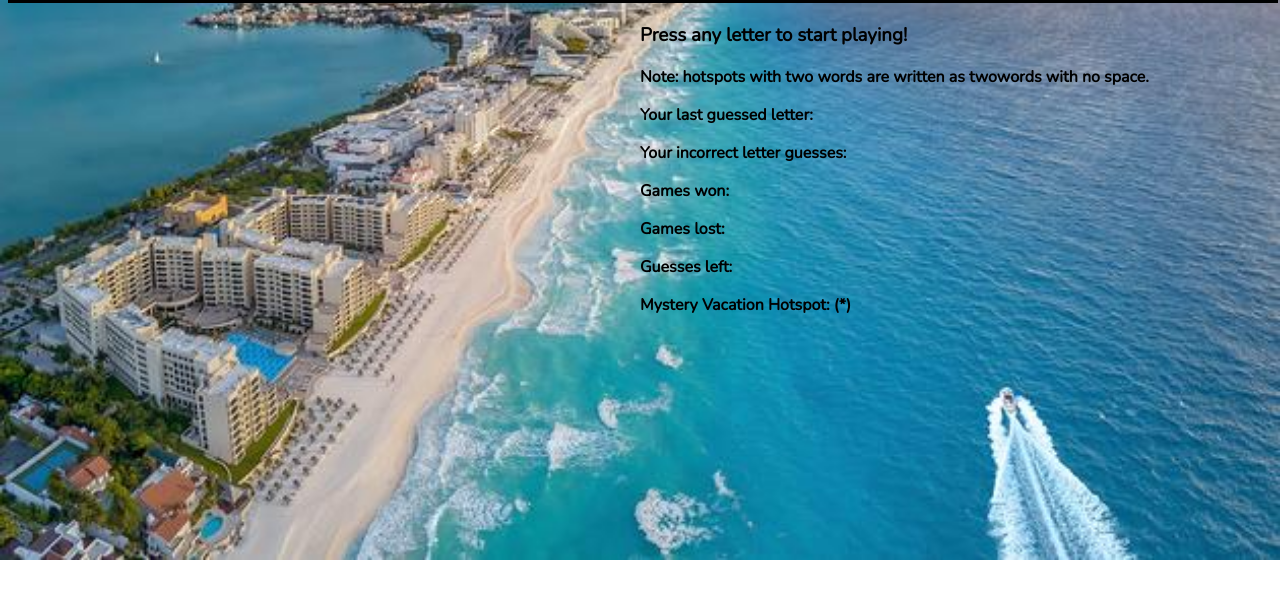
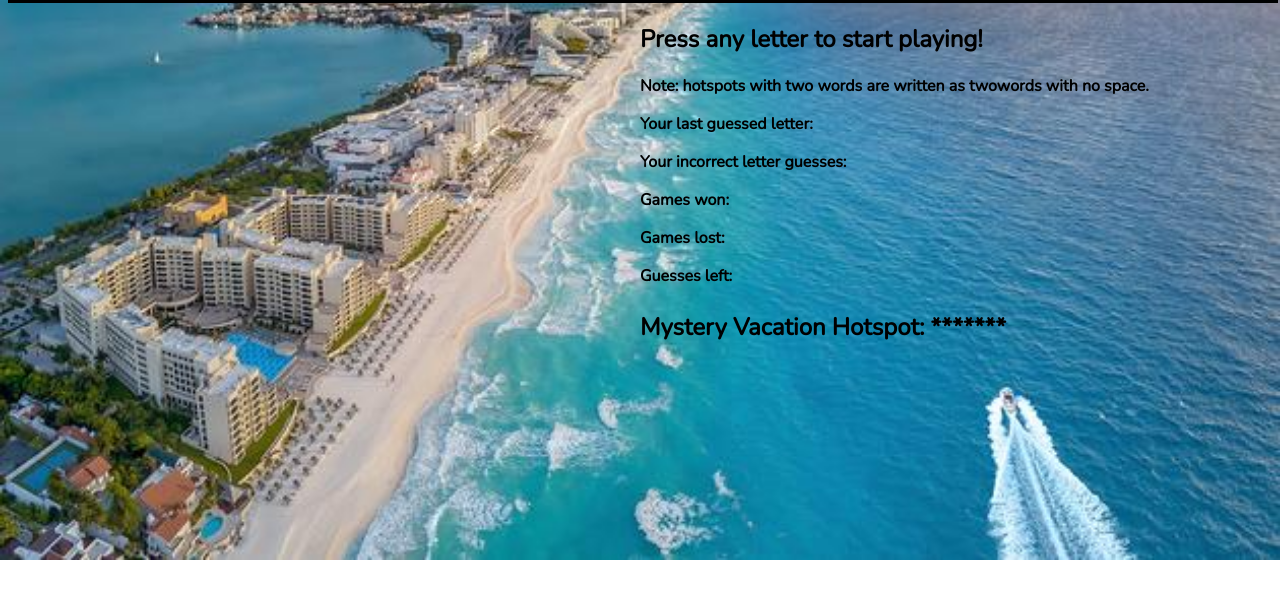
Before and after one commit to sahasra101/Word-Guess-Game, a plain HTML site: page index.html in a window 1280 px wide. Shown: the part 161-760 px from the top of the page. Drawn offline with nearby package versions, Linux system fonts and the light colour scheme.

Commit message:
made additional formatting CSS changes

```diff
--- a/assets/css/style.css
+++ b/assets/css/style.css
@@ -9,6 +9,10 @@ body {
     color: black;
     font-weight: 700;
     font-family: 'Nunito', sans-serif;
+}
+
+#mysteryword {
+    font-size: 24px;
 }
 
 header {
--- a/index.html
+++ b/index.html
@@ -21,7 +21,7 @@
 
     <div class="container">
         <div class="text" id="gameStart">
-            <h3>Press any letter to start playing!</h3>
+            <h2>Press any letter to start playing!</h2>
             <p>Note: hotspots with two words are written as twowords with no space.</p>
         </div>
 
@@ -37,8 +37,8 @@
             <p>Guesses left: <span id="guessesLeft"></span></p>
         </div>
 
-        <div class="text">
-            <p>Mystery Vacation Hotspot: <span id="blankWordTemplate">(*)</span></p>
+        <div class="text" id="mysteryword">
+            <p>Mystery Vacation Hotspot: <span id="blankWordTemplate">*******</span></p>
         </div>
 
     </div>
```
